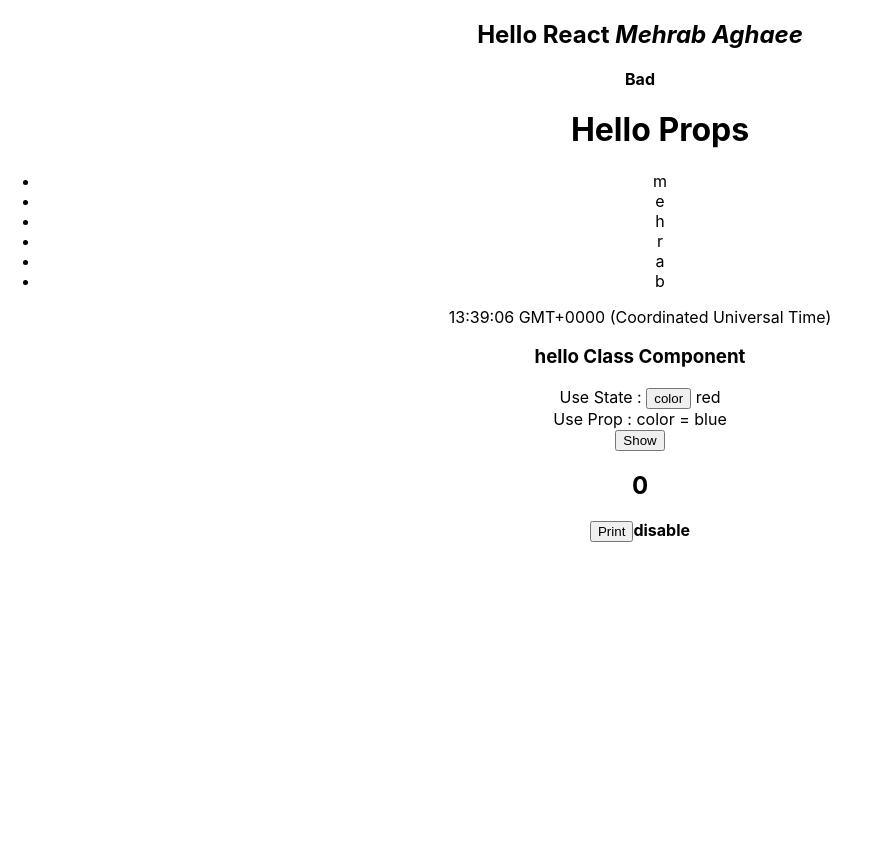
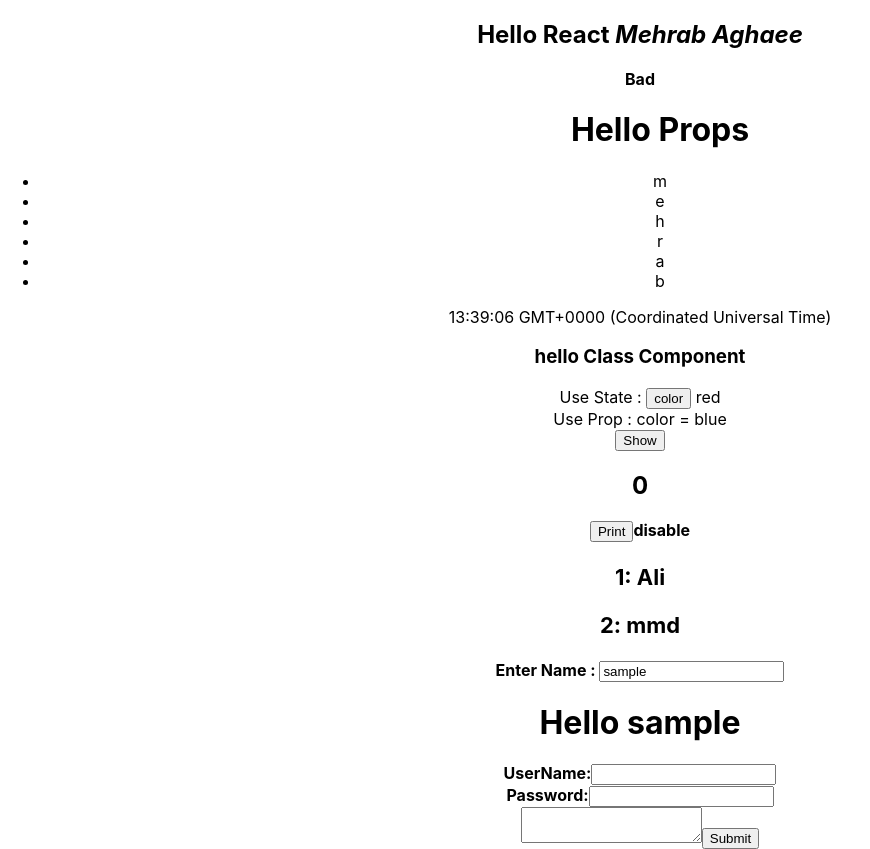
Before and after one commit to MehrabAgh/shopapp, a React (Create React App) app: page / in a window 1280 px wide. Shown: the whole page, without its empty margins (0-870 px from the left). Before the commit the page ends 800 px from the top, so only its background shows below. Built offline with nearby package versions, Linux system fonts and the light colour scheme.

Commit message:
__test_03

```diff
--- a/src/App.js
+++ b/src/App.js
@@ -1,4 +1,4 @@
-import React from 'react';
+import React, { useState } from 'react';
 import './App.css';
 import Testclass from './OtherPage/testClass';
 function App() {
@@ -7,12 +7,15 @@
       <h2 className='xx'>Hello React {name}</h2>
       {testCond}
       <ul>
-        <Test use="Hello Props"/>
+        <Test use="Hello Props" />
       </ul>
       <TimeShow />
-      <Testclass color="blue"/>
-      <button onClick={()=> pp("data printed")}>Print</button>
-      <Statment enable = {false} />
+      <Testclass color="blue" />
+      <button onClick={() => pp("data printed")}>Print</button>
+      <Statment enable={false} />
+      <RenderID></RenderID>
+      <Form></Form>
+      <FormAdvanced/>
     </div>
   );
 }
@@ -25,24 +28,24 @@
 
 const TimeShow = () => {
   let t = new Date().toTimeString();
-  return(
+  return (
     <p>{t}</p>
   )
 }
 
 //
 
-const pp = (n) =>{
+const pp = (n) => {
   console.log(n)
 }
 
 //
 
 
-const Statment = (props) =>{
+const Statment = (props) => {
 
-  const StatmentV2 = () =>{
-    return(
+  const StatmentV2 = () => {
+    return (
       <>
         {props.enable &&
           <h1>
@@ -53,15 +56,15 @@
       </>
     )
   }
-  if(props.enable){
-    return(
+  if (props.enable) {
+    return (
       <>
-       <StatmentV2/>
+        <StatmentV2 />
         <b>enable</b>
       </>
     )
 
-  }else{
+  } else {
     return <b>disable</b>
 
   }
@@ -71,6 +74,21 @@
 //
 
 const testList = ['m', 'e', 'h', 'r', 'a', 'b'];
+const listId = [{ id: 1, name: 'Ali' }, { id: 2, name: 'mmd' }]
+
+const RenderID = () => {
+  return (
+    <>
+      <h3>{listId.map((i) => <Re key={i.id} id={i.id} name={i.name}></Re>)}</h3>
+    </>
+  )
+}
+
+const Re = (props) =>{
+  return(
+  <><h3>{props.id}: {props.name} </h3></>
+  )
+}
 
 const RenderList = () => {
   return testList.map((n) => <li>{n}</li>)
@@ -84,6 +102,50 @@
   )
 }
 
+function Form(){
+  const [getName, setName] = useState("sample");
+  const submited = () => {
+//    event.preventDefault();
+    alert(`The name you entered was: ${getName}`)
+  }
+  return(
+    <div>
+      <form action='#' autoComplete='false' onSubmit={submited}>
+        <b>Enter Name : </b>
+        <input onChange={(e)=>setName(e.target.value)} value={getName} type={'text'}/>
+      </form>
+      <h1>Hello {getName}</h1>
+    </div>
+  )
+}
+
+function FormAdvanced(){
+  const [getInputs, setInputs] = useState({});
+
+  const HandleChange = (ev) =>{
+    const name = ev.target.name;
+    const value = ev.target.value;
+    setInputs(s => ({...s , [name]:value}))
+  }
+
+  return(
+    <div>
+      <form>
+        <b>UserName:</b>
+        <input type='text' name='UserName' onChange={HandleChange}/>
+        <br/>
+        <b>Password:</b>
+        <input type='password' name='Password' onChange={HandleChange}/>
+        <br/>
+        <textarea onChange={HandleChange}>
+        </textarea>
+        <input type='submit' onClick={console.log(getInputs)}/>
+        <b>{getInputs.UserName}</b>
+      </form>
+    </div>
+  )
+
+}
 //
 //#endregion
 export default App;
--- a/src/OtherPage/testClass.js
+++ b/src/OtherPage/testClass.js
@@ -32,7 +32,7 @@
             <>
                 <h3>hello Class Component</h3>
                 <summary> Use State :  <button onClick={this.changeState}> color </button> {this.state.color}</summary>
-                <summary> Use Prop : color =  {this.props.color}</summary>
+                <span> Use Prop : color =  {this.props.color}</span>
                 <div>
                     <button onClick={this.calculate}>Show</button>
                     <h2>{this.state.result}</h2>
```
Lines whose indentation alone changed are shown as unchanged.
